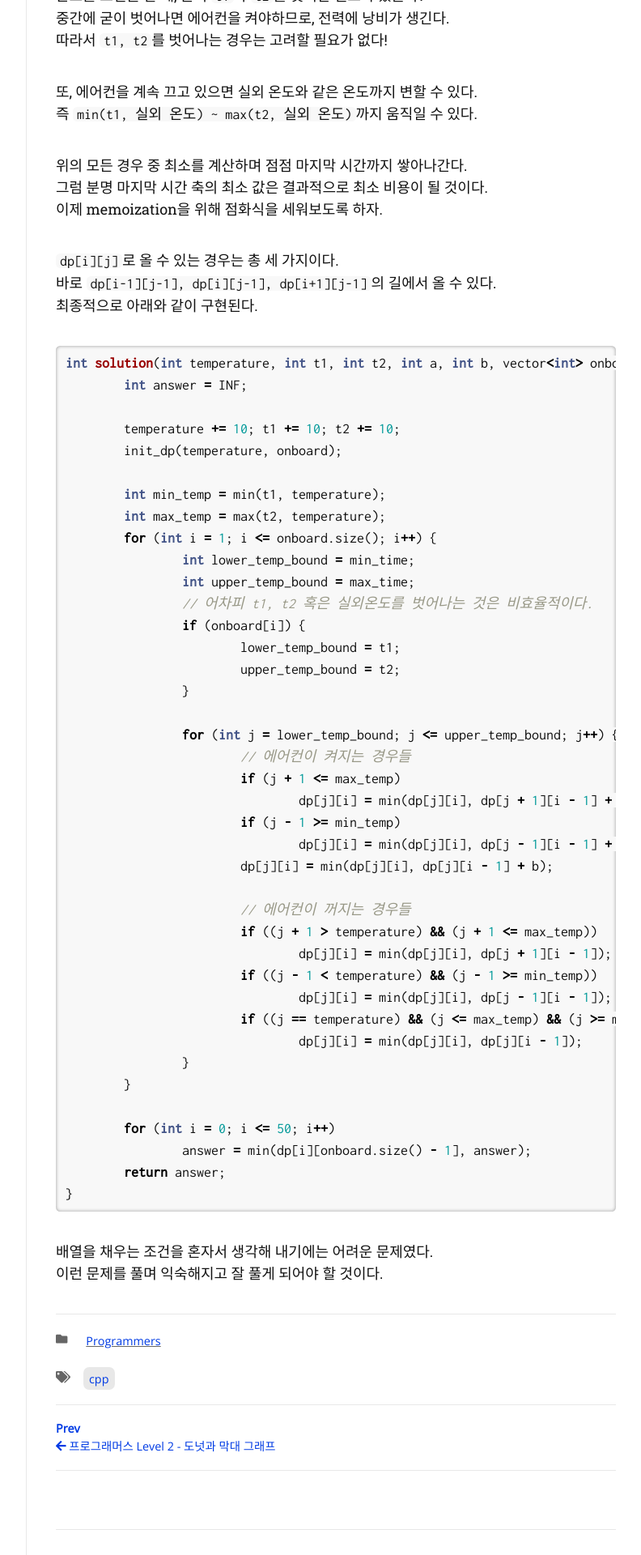
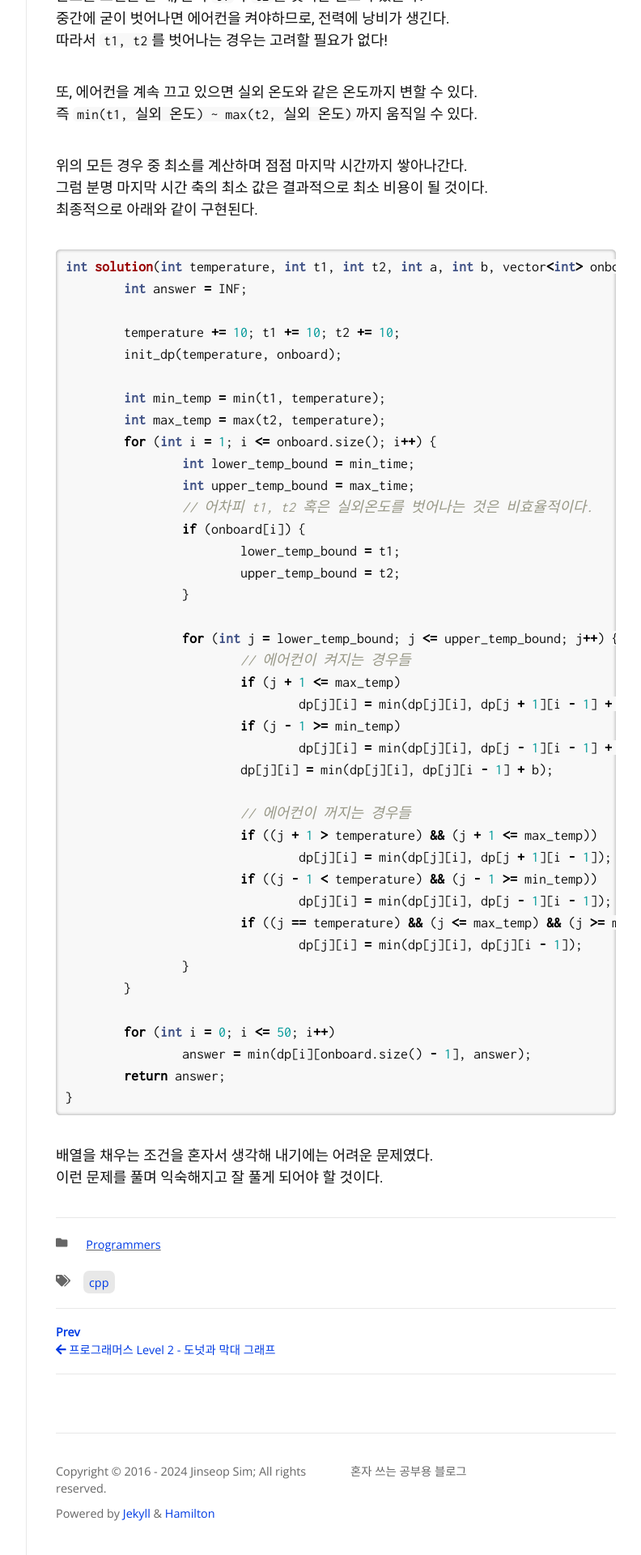
Before and after one commit to Jinseop-Sim/Jinseop-Sim.github.io, a Jekyll site: the page built from _posts/2024-01-29-pg-aircon.md, in a window 1280 px wide. Shown: the part 2574-4494 px from the top of the page at 81% size, without its empty margins (357-1149 px from the left). Built offline with Jekyll 4.4.1, drawn with Linux system fonts in a browser that asks for light colours; nearby versions of some CDN libraries; some web fonts are replaced.

Commit message:
글 수정

````diff
--- a/_posts/2024-01-29-pg-aircon.md
+++ b/_posts/2024-01-29-pg-aircon.md
@@ -81,10 +81,6 @@ author:
 
 위의 모든 경우 중 최소를 계산하며 점점 마지막 시간까지 쌓아나간다.
 그럼 분명 마지막 시간 축의 최소 값은 결과적으로 최소 비용이 될 것이다.
-이제 memoization을 위해 점화식을 세워보도록 하자.
-
-```dp[i][j]```로 올 수 있는 경우는 총 세 가지이다.
-바로 ```dp[i-1][j-1], dp[i][j-1], dp[i+1][j-1]```의 길에서 올 수 있다.
 최종적으로 아래와 같이 구현된다.
 
 {% highlight cpp %}
````
